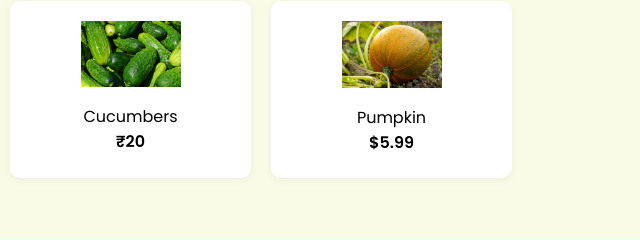
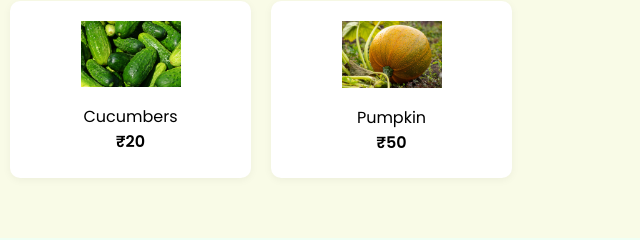
Before and after one commit to msri95931/HarvestHUb, a plain HTML site: page index.html in a window 1280 px wide. Shown: the part 885-1125 px from the top of the page, 640-1280 px from the left. Drawn offline with Linux system fonts and the light colour scheme.

Commit message:
index.html

```diff
--- a/index.html
+++ b/index.html
@@ -216,7 +216,7 @@
     </div>
     <div class="product-card">
       <img src="pumpkin.jpg" alt="Pumpkin">
-      <p>Pumpkin<br><strong>$5.99</strong></p>
+      <p>Pumpkin<br><strong>₹50</strong></p>
     </div>
   </div>
 </section>
```
